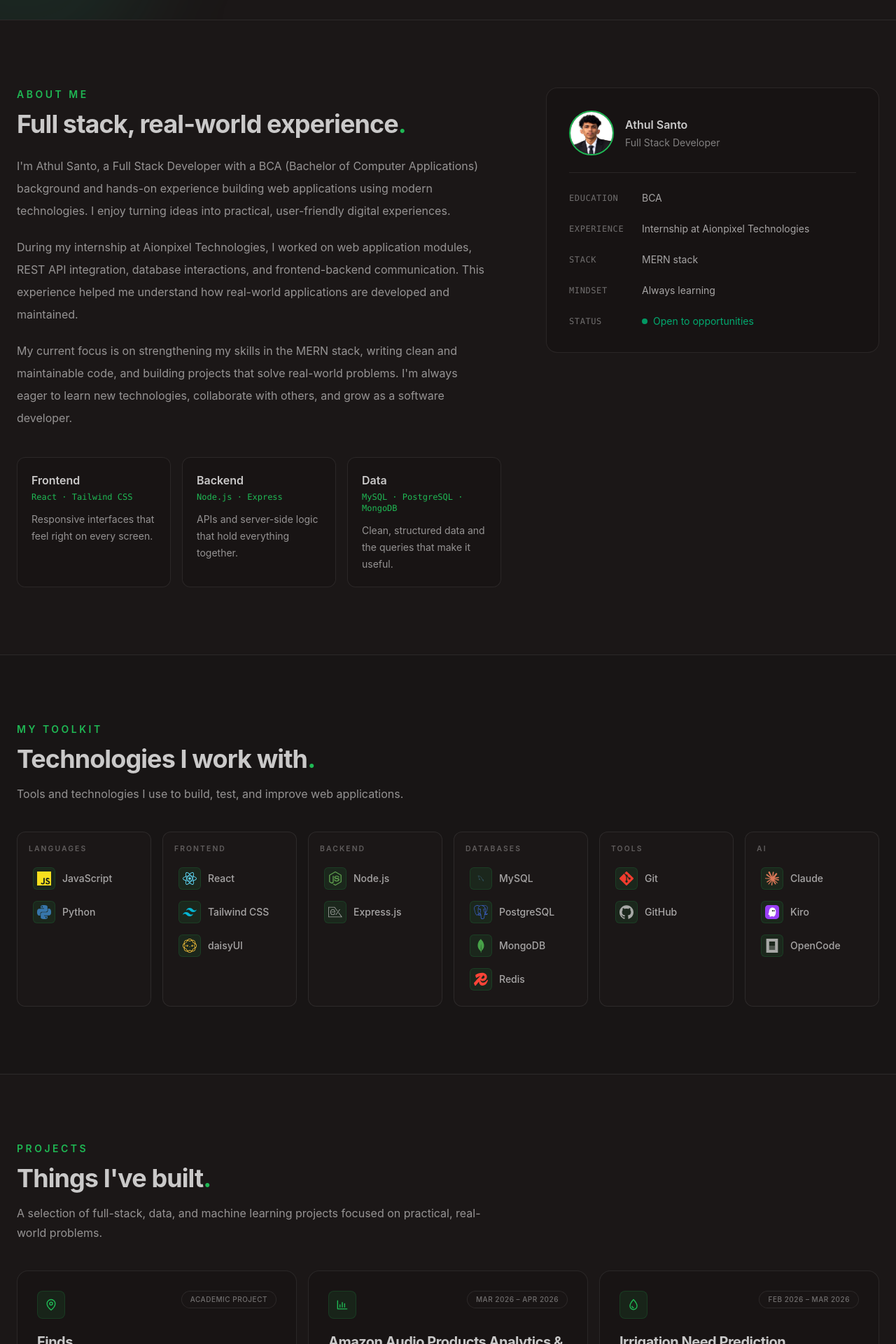
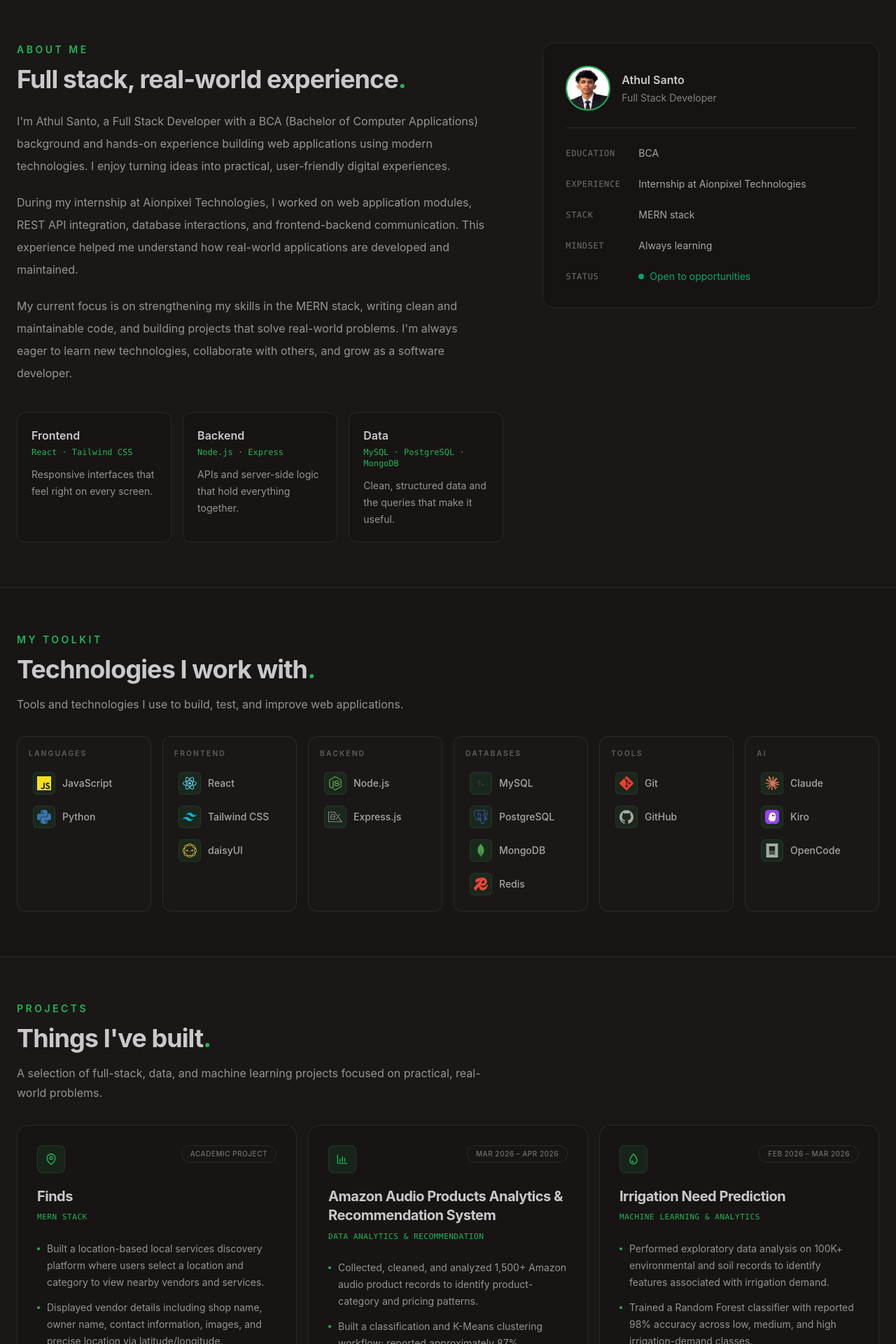
Before and after one commit to Athul-santo/Portfolio, a React (Vite) app in the folder fronetend/: page / in a window 1280 px wide. Shown: the part 760-2680 px from the top of the page at 70% size. Built offline with nearby package versions, Linux system fonts and the light colour scheme.

Commit message:
style: compact section spacing

```diff
--- a/fronetend/src/components/About.jsx
+++ b/fronetend/src/components/About.jsx
@@ -31,8 +31,8 @@ function About() {
       id="about"
       className="scroll-mt-20 border-t border-base-content/10 bg-base-100"
     >
-      <div className="px-6 py-20 sm:py-24">
-        <div className="grid gap-14 lg:grid-cols-12 lg:gap-16">
+      <div className="px-6 py-14 sm:py-16">
+        <div className="grid gap-10 lg:grid-cols-12 lg:gap-14">
           {/* Story */}
           <div className="lg:col-span-7">
             <p className="mb-3 text-sm font-semibold uppercase tracking-[0.25em] text-primary">
--- a/fronetend/src/components/Contact.jsx
+++ b/fronetend/src/components/Contact.jsx
@@ -67,8 +67,8 @@ function Contact() {
       id="contact"
       className="scroll-mt-20 border-t border-base-content/10 bg-base-100"
     >
-      <div className="px-6 py-20 sm:py-24">
-        <div className="grid gap-12 lg:grid-cols-12 lg:items-start lg:gap-16">
+      <div className="px-6 py-14 sm:py-16">
+        <div className="grid gap-10 lg:grid-cols-12 lg:items-start lg:gap-14">
           <div className="lg:col-span-5">
             <p className="mb-3 text-sm font-semibold uppercase tracking-[0.25em] text-primary">
               Contact
--- a/fronetend/src/components/Hero.jsx
+++ b/fronetend/src/components/Hero.jsx
@@ -86,7 +86,7 @@ function Hero() {
       <div className="pointer-events-none absolute -right-40 -top-20 -z-10 h-96 w-96 rounded-full bg-primary/10 blur-3xl" />
       <div className="pointer-events-none absolute -bottom-20 -left-40 -z-10 h-96 w-96 rounded-full bg-secondary/10 blur-3xl" />
 
-      <div className="grid items-center gap-14 px-6 py-24 md:grid-cols-2 md:py-32">
+      <div className="grid items-center gap-14 px-6 py-20 md:grid-cols-2 md:py-28">
         {/* Introduction */}
         <div>
           <div className="mb-8 inline-flex items-center gap-2 rounded-full border border-success/25 bg-success/10 px-4 py-2 text-sm text-success">
--- a/fronetend/src/components/Projects.jsx
+++ b/fronetend/src/components/Projects.jsx
@@ -151,8 +151,8 @@ function Projects() {
       aria-labelledby="projects-heading"
       className="scroll-mt-20 border-t border-base-content/10 bg-base-100"
     >
-      <div className="px-6 py-20 sm:py-24">
-        <div className="mb-10 max-w-2xl">
+      <div className="px-6 py-14 sm:py-16">
+        <div className="mb-8 max-w-2xl">
           <p className="mb-3 text-sm font-semibold uppercase tracking-[0.25em] text-primary">
             Projects
           </p>
--- a/fronetend/src/components/TechStack.jsx
+++ b/fronetend/src/components/TechStack.jsx
@@ -72,9 +72,9 @@ function TechStack() {
       id="tech-stack"
       className="scroll-mt-20 border-t border-base-content/10 bg-base-200/40"
     >
-      <div className="px-6 py-20 sm:py-24">
+      <div className="px-6 py-14 sm:py-16">
         {/* Section heading */}
-        <div className="mb-10 max-w-2xl">
+        <div className="mb-8 max-w-2xl">
           <p className="mb-3 text-sm font-semibold uppercase tracking-[0.25em] text-primary">
             My toolkit
           </p>
```
